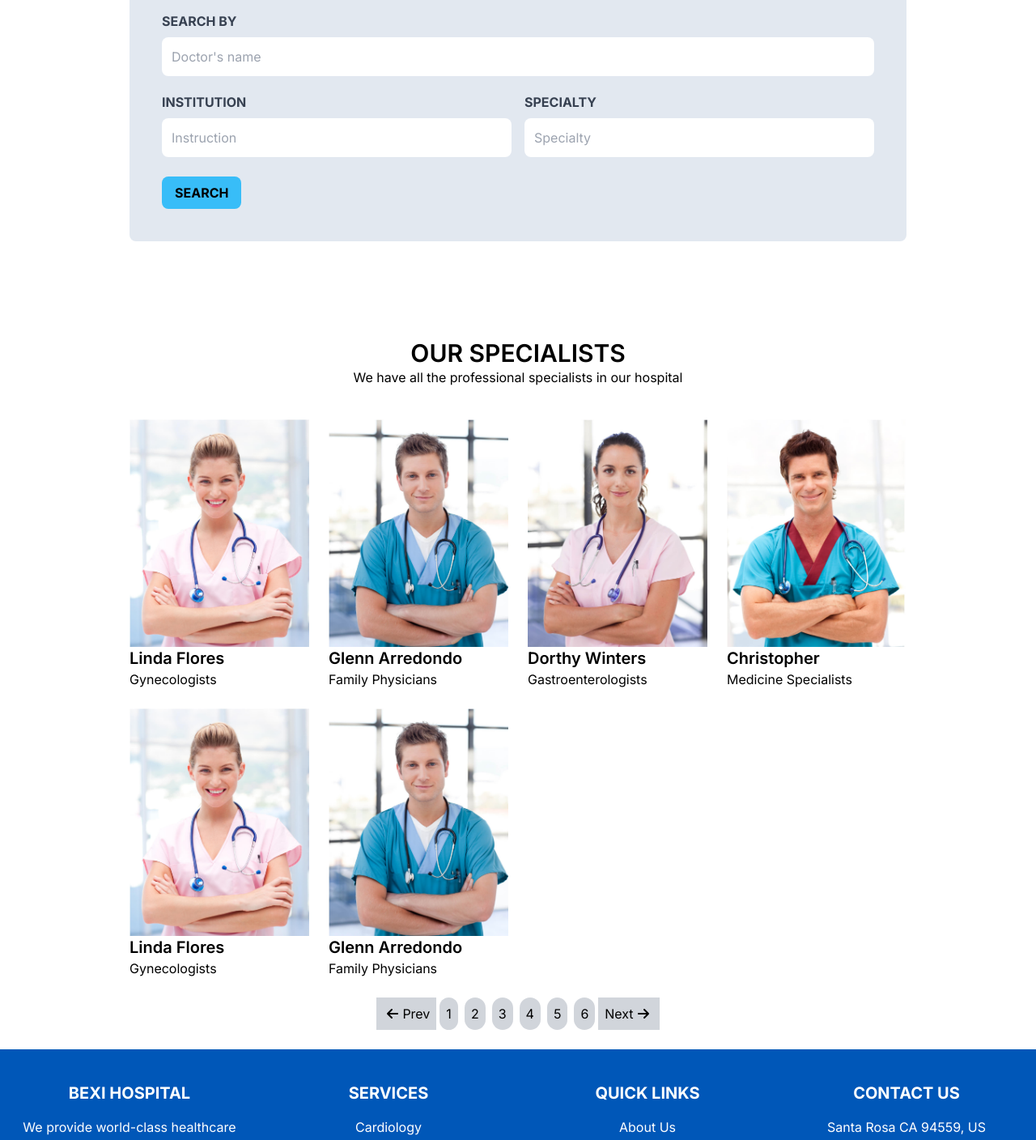
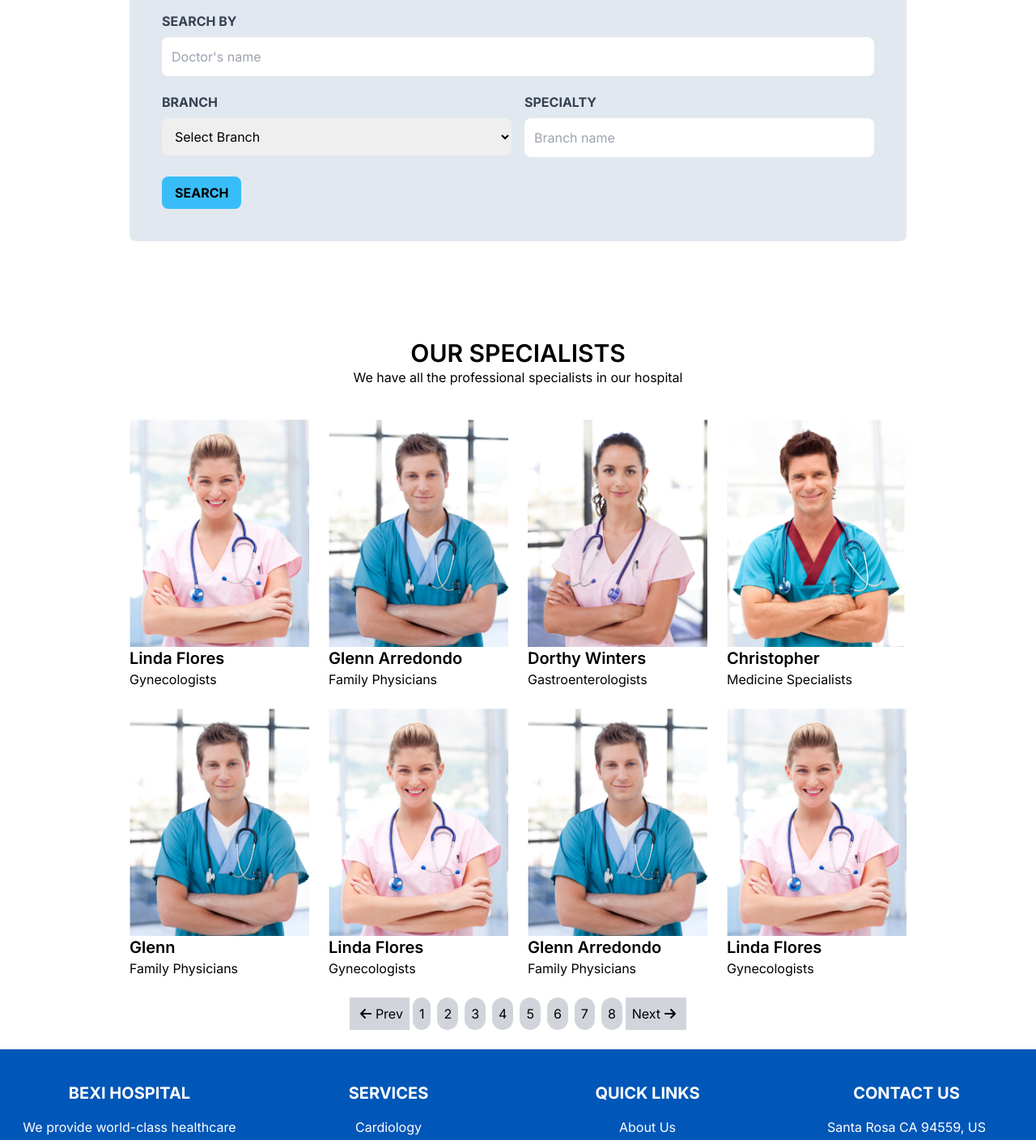
Before and after one commit to mkiuzzl01/HealthTrack, a Next.js app: page /doctors in a window 1280 px wide. Shown: the part 386-1794 px from the top of the page at 81% size. Built offline with nearby package versions, Linux system fonts and the light colour scheme.

Commit message:
input same field added in the from

```diff
--- a/src/app/(mainLayout)/doctors/__components/Form.tsx
+++ b/src/app/(mainLayout)/doctors/__components/Form.tsx
@@ -20,27 +20,34 @@ const Form = () => {
           </div>
           <div className="mb-1">
             <label className="block text-gray-700 uppercase font-bold mb-2">
-              INSTITUTION
+              BRANCH
             </label>
-            <input
-              type="text"
-              className="w-full p-3 rounded-lg "
-              placeholder="Instruction"
-            />
+            <select name="" id="" className="w-full p-3 rounded-lg ">
+              <option value="" defaultChecked>
+                Select Branch
+              </option>
+              <option value="Dhanmondi">Dhanmondi</option>
+              <option value="Ghulshan">Ghulshan</option>
+              <option value="Bashundhara">Bashundhara</option>
+              <option value="Baridhara">Baridhara</option>
+            </select>
           </div>
           <div className="mb-1">
             <label className="block text-gray-700 uppercase font-bold mb-2">
               SPECIALTY
             </label>
+
             <input
               type="text"
               className="w-full p-3 rounded-lg "
-              placeholder="Specialty"
+              placeholder="Branch name"
             />
           </div>
         </div>
         <div className="mt-5">
-          <button className="uppercase bg-sky-400 px-4 py-2 font-bold hover:shadow-lg rounded-lg ">Search</button>
+          <button className="uppercase bg-sky-400 px-4 py-2 font-bold hover:shadow-lg rounded-lg ">
+            Search
+          </button>
         </div>
       </form>
     </div>
--- a/src/app/(mainLayout)/doctors/__components/Specialists.tsx
+++ b/src/app/(mainLayout)/doctors/__components/Specialists.tsx
@@ -35,6 +35,11 @@ const Specialists = () => {
       image: specialist3,
     },
     {
+      name: "Glenn",
+      specialty: "Family Physicians",
+      image: specialist1,
+    },
+    {
       name: "Linda Flores",
       specialty: "Gynecologists",
       image: specialist4,
@@ -43,6 +48,11 @@ const Specialists = () => {
       name: "Glenn Arredondo",
       specialty: "Family Physicians",
       image: specialist1,
+    },
+    {
+      name: "Linda Flores",
+      specialty: "Gynecologists",
+      image: specialist4,
     },
   ];
 
@@ -77,7 +87,7 @@ const Specialists = () => {
         {/* pagination */}
         <section>
           <div className="flex justify-center items-center my-5">
-            <button className="p-2 bg-gray-300 flex items-center">
+            <button className="p-2 bg-gray-300 flex items-center hover:bg-gray-400">
               {" "}
               <span className="p-1">
                 {" "}
@@ -88,11 +98,11 @@ const Specialists = () => {
             {specialists.map((item, index) => (
               <div key={index}>
                 <button className="bg-gray-300 p-2 rounded-full m-1">
-                  {index + 1}
+               {index+1}
                 </button>
               </div>
             ))}
-            <button className="p-2 bg-gray-300 flex items-center">
+            <button className="p-2 bg-gray-300 flex items-center hover:bg-gray-400">
               Next{" "}
               <span className="p-1">
                 {" "}
--- a/src/app/(mainLayout)/doctors/page.tsx
+++ b/src/app/(mainLayout)/doctors/page.tsx
@@ -13,7 +13,7 @@ const Page = () => {
         }}
       >
         <div className="text-center space-y-4 p-24 text-white">
-          <h1 className="text-3xl lg:text-5xl font-bold">Our Expertise</h1>
+          <h1 className="text-3xl lg:text-5xl font-bold">Our Doctors</h1>
           <p className="text-2xl"> Explore our expertise doctors</p>
         </div>
 
```
